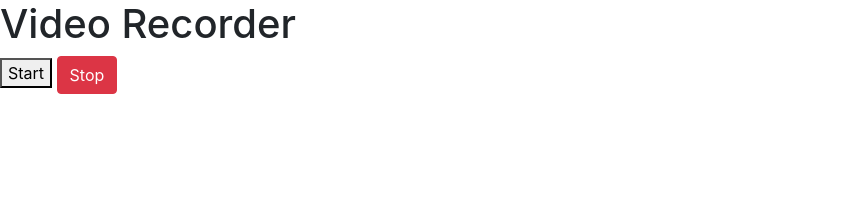
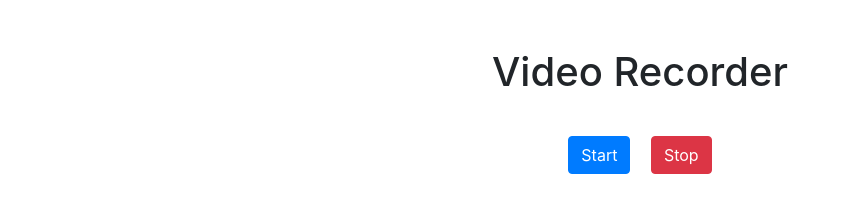
Before and after one commit to rahul26021999/Video-Recorder, a browser extension: page index.html in a window 1280 px wide. Shown: the whole page, without its empty margins (0-851 px from the left). Drawn offline with nearby package versions, Linux system fonts and the light colour scheme.

Commit message:
bootstrap css added

```diff
--- a/index.html
+++ b/index.html
@@ -14,10 +14,16 @@
 </head>
 
 <body>
-    <h1>Video Recorder</h1>
-
-    <button class="btn-btn-primary" id="start">Start</button>
-    <button class="btn btn-danger" id="stop">Stop</button>
+    <div class="container">
+        <div class="row">
+            <div class="col-sm-12 text-center mt-5">
+                <h1 class="text-center">Video Recorder</h1>
+                <br>
+                <button class="btn btn-primary m-2" id="start">Start</button>
+                <button class="btn btn-danger m-2" id="stop">Stop</button>
+            </div>
+        </div>
+    </div>
 
     <script src="index.js"></script>
     <!-- Optional JavaScript -->
```
